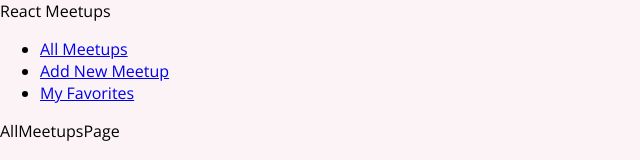
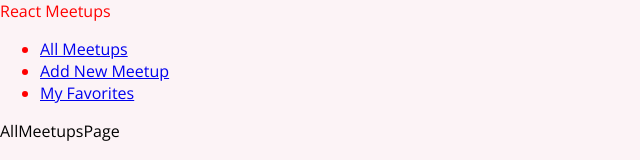
Before and after one commit to fredyvelasquezgt/meetups-app-react, a React (Create React App) app: page / in a window 1280 px wide. Shown: the top 160 px of the page, without its empty margins (0-640 px from the left). Built offline with nearby package versions, Linux system fonts and the light colour scheme.

Commit message:
creating styles with classes

```diff
--- a/src/components/layout/MainNavigation.js
+++ b/src/components/layout/MainNavigation.js
@@ -1,10 +1,10 @@
 import {Link} from 'react-router-dom'
 
-
+import classes from './MainNavigation.module.css'
 
 
 function MainNavigation() {
-    return <header>
+    return <header className={classes.header} >
         <div>React Meetups</div>
             <nav>
                 <ul>
--- a/src/components/layout/MainNavigation.module.css
+++ b/src/components/layout/MainNavigation.module.css
@@ -0,0 +1,3 @@
+.header {
+    color: red;
+}
```
